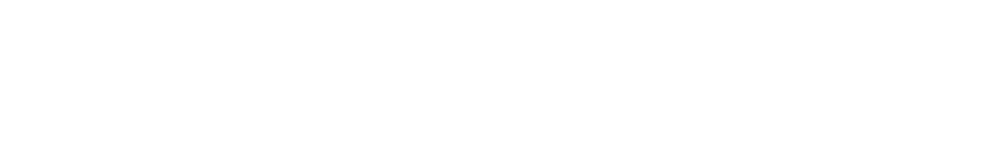
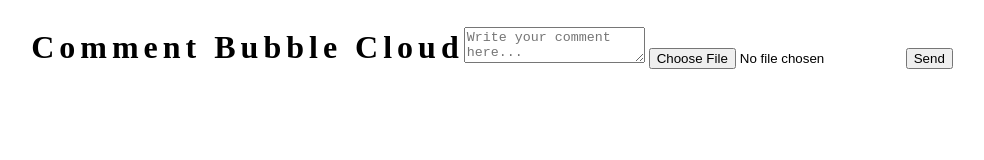
Before and after one commit to AnnieBeauty/lab_a_meme, a plain HTML site: page recipe.html in a window 1280 px wide. Shown: the whole page, without its empty margins (148-1132 px from the left). Drawn offline with Linux system fonts and the light colour scheme.

Commit message:
recipe code

```diff
--- a/recipe.html
+++ b/recipe.html
@@ -0,0 +1,23 @@
+<!DOCTYPE html>
+<html lang="en">
+<head>
+    <meta charset="UTF-8">
+    <meta name="viewport" content="width=device-width, initial-scale=1.0">
+    <title>Comment Bubble Cloud</title>
+    <link rel="stylesheet" href="style.css">
+</head>
+<body>
+    <div class="container">
+        <h1>Comment Bubble Cloud</h1>
+        <form id="commentForm">
+            <textarea id="comment" placeholder="Write your comment here..." required></textarea>
+            <input type="file" id="imageInput" accept="image/*">
+            <button type="submit">Send</button>
+        </form>
+
+        <div id="bubbleContainer" class="bubble-container"></div>
+    </div>
+
+    <script src="script.js"></script>
+</body>
+</html>
```
Also changed, not shown: index.html (+4 -4 lines).
